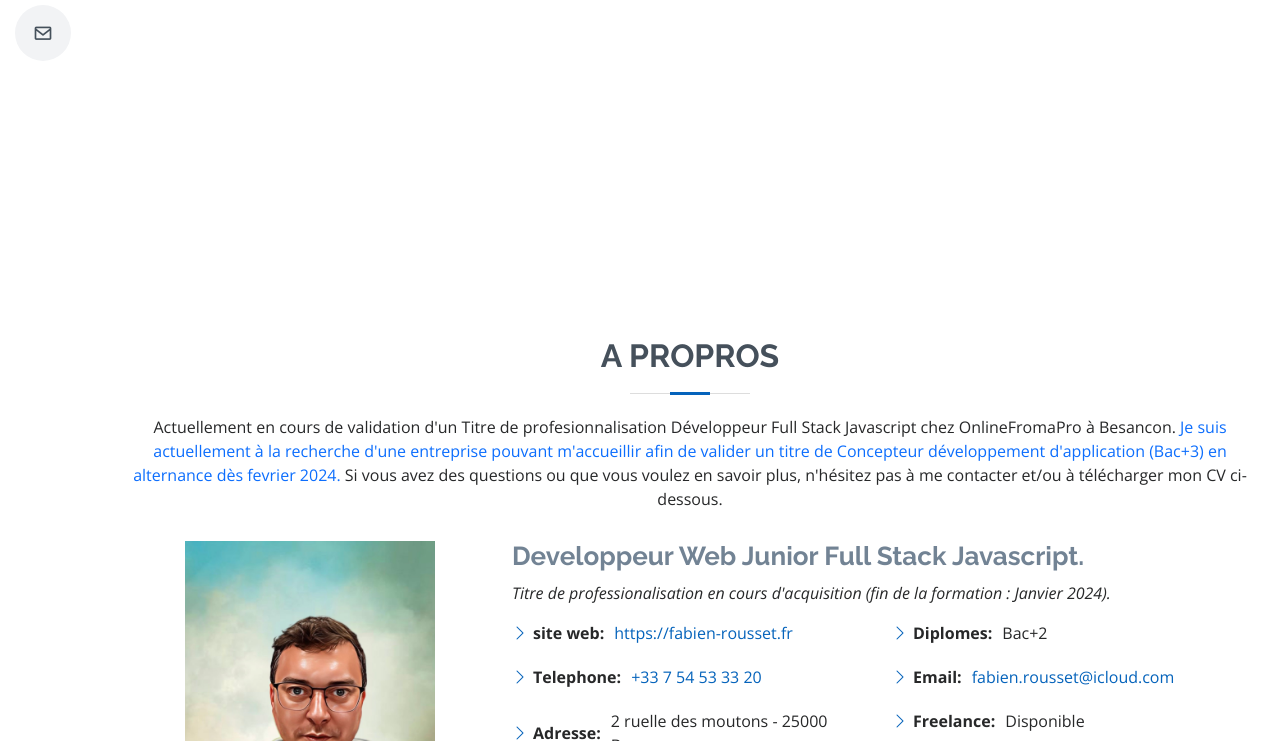
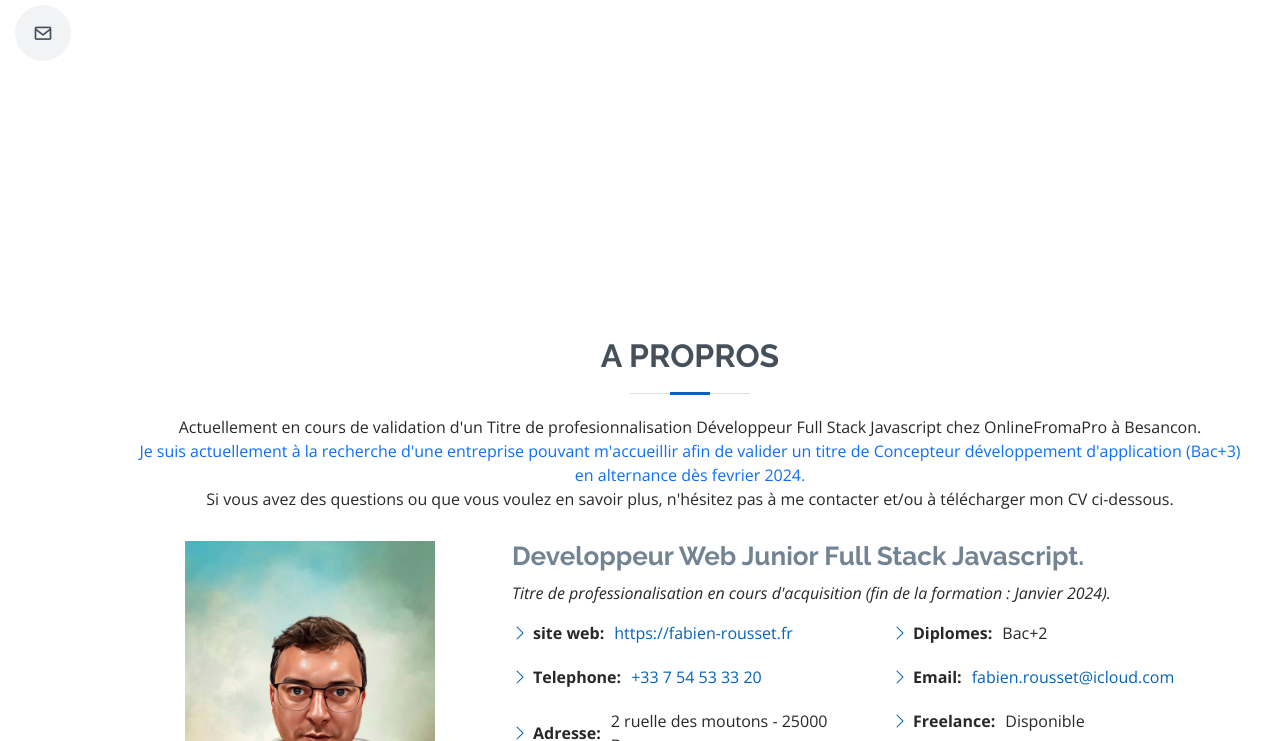
Before and after one commit to Fabien-Rousset/Portfolio-FRousset, a plain HTML site: page index.html in a window 1280 px wide. Shown: the part 523-1264 px from the top of the page. Drawn offline with nearby package versions, Linux system fonts and the light colour scheme.

Commit message:
update formphp & index.html

```diff
--- a/index.html
+++ b/index.html
@@ -94,7 +94,7 @@
         <div class="section-title">
           <h2>A propros</h2>
           <p>Actuellement en cours de validation d'un Titre de profesionnalisation Développeur Full Stack Javascript chez OnlineFromaPro à Besancon.
-            <span class="text-primary">  Je suis actuellement  à la recherche d'une entreprise pouvant m'accueillir afin de valider un titre de Concepteur développement d'application (Bac+3) en alternance dès fevrier 2024.</span>
+            <p class="text-primary">  Je suis actuellement  à la recherche d'une entreprise pouvant m'accueillir afin de valider un titre de Concepteur développement d'application (Bac+3) en alternance dès fevrier 2024.</p>
           Si vous avez des questions ou que vous voulez en savoir plus, n'hésitez pas à me contacter et/ou à télécharger mon CV
           ci-dessous.</p>
         </div>
```
